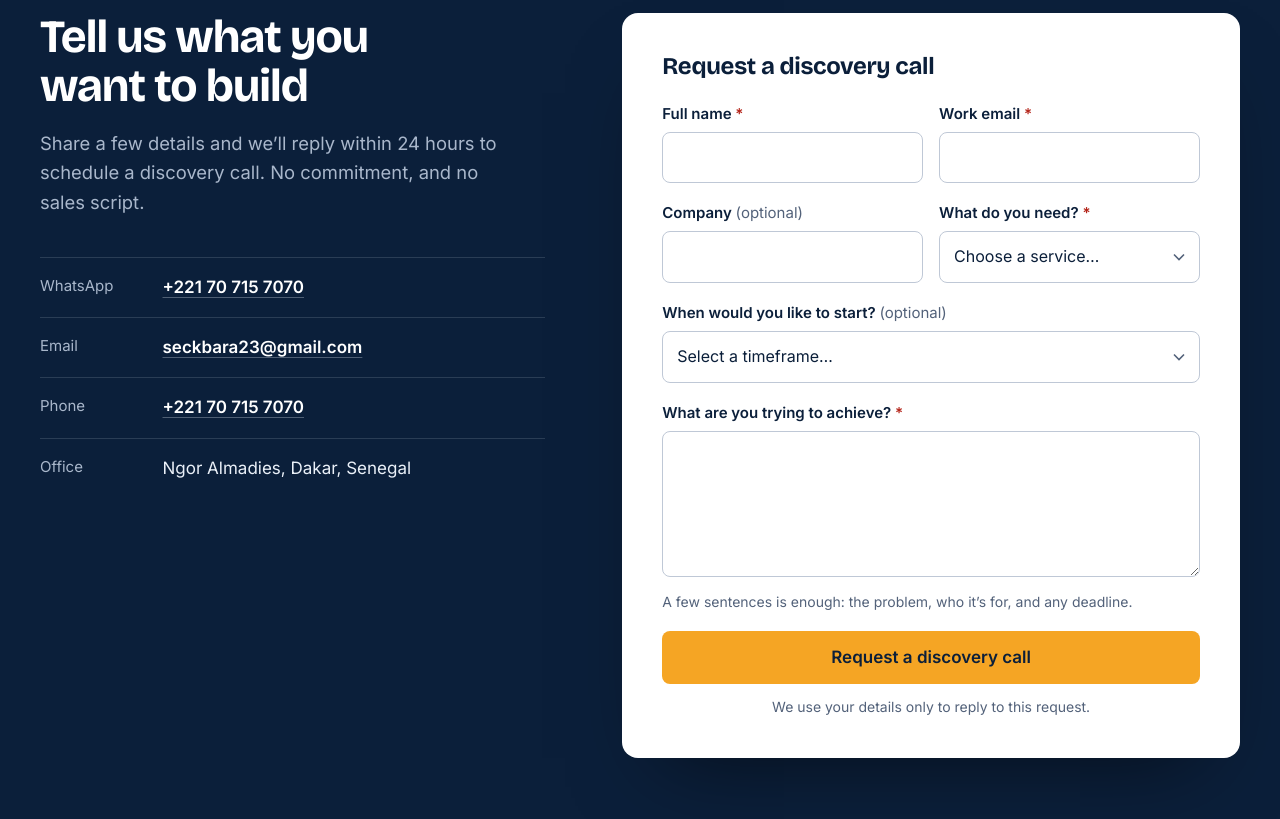
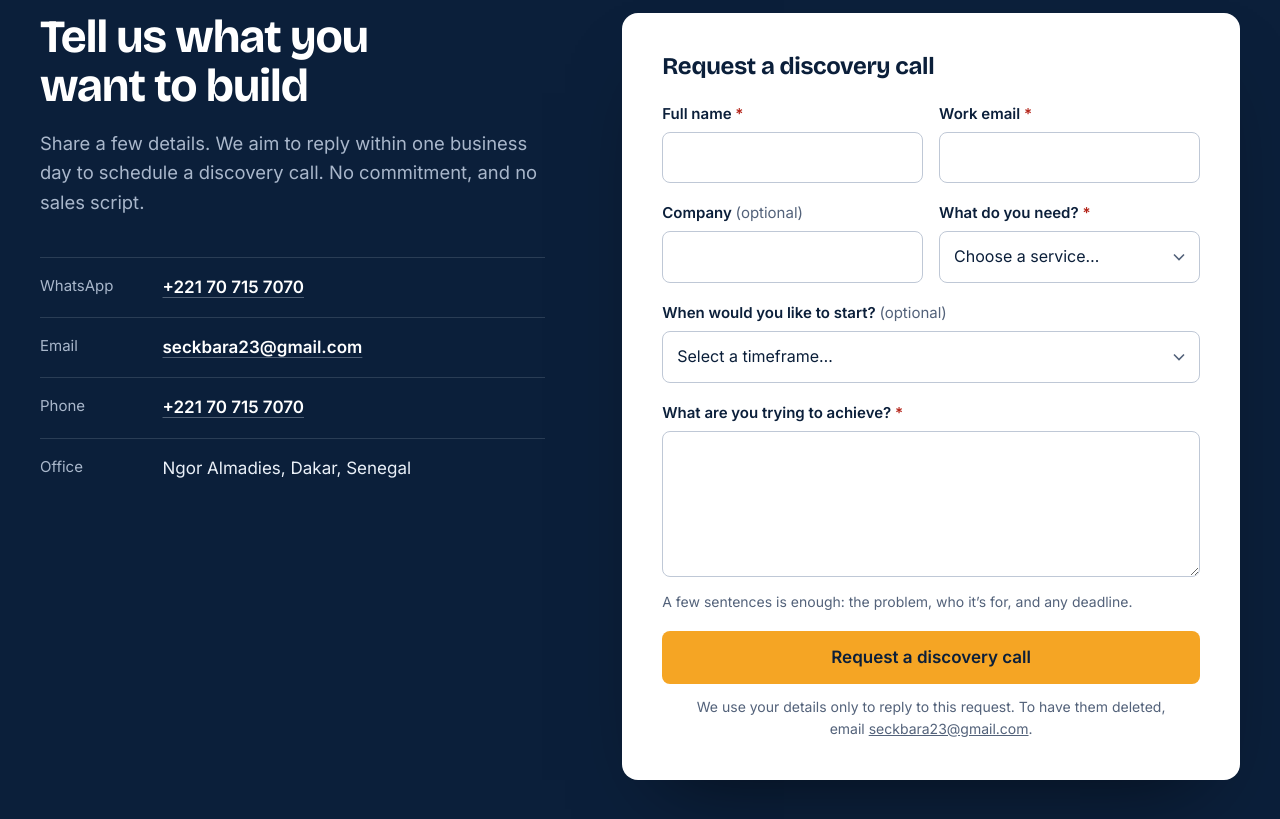
Before and after one commit to seckbara23-cmyk/Teranga-technologies, a website: page index.html in a window 1280 px wide. Shown: the part 8260-9079 px from the top of the page. Drawn offline with Linux system fonts and the light colour scheme.

Commit message:
fix(content): reply-time target instead of an unapproved 24-hour promise
The page promised "we'll reply within 24 hours" / "sous 24 heures", a service
commitment the owner has not signed off (TERANGA-01 gate 3). Replace it with a
target: "We aim to reply within one business day" / "Nous nous efforçons de
répondre sous un jour ouvré". The owner can restore a firm promise once it is
approved.

Privacy note under the form now says how to have the details deleted
(EN and FR), so the notice states purpose and a way to exercise that right.

HTML fallback text mirrors i18n.en; main.js cache key bumped.

Co-Authored-By: Claude Opus 5.5 <noreply@anthropic.com>

```diff
--- a/index.html
+++ b/index.html
@@ -555,7 +555,7 @@
 
         <div class="contact-copy">
           <h2 id="ct-title" data-i18n="ct.title">Tell us what you want to build</h2>
-          <p class="contact-lead" data-i18n="ct.lead">Share a few details and we’ll reply within 24 hours to schedule a discovery call. No commitment, and no sales script.</p>
+          <p class="contact-lead" data-i18n="ct.lead">Share a few details. We aim to reply within one business day to schedule a discovery call. No commitment, and no sales script.</p>
 
           <ul class="contact-direct">
             <li>
@@ -645,7 +645,7 @@
               <span class="spinner" aria-hidden="true"></span>
               <span class="btn-text" data-i18n="f.submit">Request a discovery call</span>
             </button>
-            <p class="form-note" data-i18n="f.note">We use your details only to reply to this request.</p>
+            <p class="form-note" data-i18n="f.note">We use your details only to reply to this request. To have them deleted, email <a href="mailto:seckbara23@gmail.com">seckbara23@gmail.com</a>.</p>
           </form>
         </div>
 
@@ -705,6 +705,6 @@
     </div>
   </footer>
 
-  <script src="main.js?v=2026102202"></script>
+  <script src="main.js?v=2026102203"></script>
 </body>
 </html>
--- a/main.js
+++ b/main.js
@@ -220,7 +220,7 @@
       'faq.7.a': 'We can handle maintenance, monitoring, updates and new features on an ongoing basis, or hand everything over to your team with documentation and a walkthrough.',
 
       'ct.title': 'Tell us what you want to build',
-      'ct.lead':  'Share a few details and we’ll reply within 24 hours to schedule a discovery call. No commitment, and no sales script.',
+      'ct.lead':  'Share a few details. We aim to reply within one business day to schedule a discovery call. No commitment, and no sales script.',
       'ct.d.whatsapp': 'WhatsApp',
       'ct.d.email':    'Email',
       'ct.d.phone':    'Phone',
@@ -245,8 +245,8 @@
       'f.message':      'What are you trying to achieve?',
       'f.message.hint': 'A few sentences is enough: the problem, who it’s for, and any deadline.',
       'f.submit':   'Request a discovery call',
-      'f.note':     'We use your details only to reply to this request.',
-      'f.success':  'Request sent. We’ll reply within 24 hours to schedule your discovery call.',
+      'f.note':     'We use your details only to reply to this request. To have them deleted, email <a href="mailto:seckbara23@gmail.com">seckbara23@gmail.com</a>.',
+      'f.success':  'Request sent. We aim to reply within one business day to schedule your discovery call.',
       'f.error':    'We couldn’t send your request, but your message is not lost. Send it to <a href="mailto:seckbara23@gmail.com" data-fallback="email">seckbara23@gmail.com</a> or on <a href="https://wa.me/221707157070" target="_blank" rel="noopener noreferrer" data-fallback="whatsapp">WhatsApp</a>: both open with your message already filled in.',
       'v.name':    'Enter your name.',
       'v.email':   'Enter a valid email address, like name@company.com.',
@@ -464,7 +464,7 @@
       'faq.7.a': 'Nous pouvons assurer la maintenance, la supervision, les mises à jour et les nouvelles fonctionnalités dans la durée, ou tout transmettre à votre équipe avec documentation et présentation guidée.',
 
       'ct.title': 'Parlez-nous de ce que vous voulez construire',
-      'ct.lead':  'Donnez-nous quelques détails' + NB + ': nous répondons sous 24' + NB + 'heures pour planifier un appel découverte. Sans engagement, et sans discours commercial.',
+      'ct.lead':  'Donnez-nous quelques détails. Nous nous efforçons de répondre sous un jour ouvré pour planifier un appel découverte. Sans engagement, et sans discours commercial.',
       'ct.d.whatsapp': 'WhatsApp',
       'ct.d.email':    'E-mail',
       'ct.d.phone':    'Téléphone',
@@ -489,8 +489,8 @@
       'f.message':      'Quel résultat cherchez-vous à obtenir' + NB + '?',
       'f.message.hint': 'Quelques phrases suffisent' + NB + ': le problème, pour qui, et l’échéance éventuelle.',
       'f.submit':   'Demander un appel découverte',
-      'f.note':     'Vos informations servent uniquement à répondre à cette demande.',
-      'f.success':  'Demande envoyée. Nous vous répondons sous 24' + NB + 'heures pour planifier votre appel découverte.',
+      'f.note':     'Vos informations servent uniquement à répondre à cette demande. Pour les faire supprimer, écrivez à <a href="mailto:seckbara23@gmail.com">seckbara23@gmail.com</a>.',
+      'f.success':  'Demande envoyée. Nous nous efforçons de vous répondre sous un jour ouvré pour planifier votre appel découverte.',
       'f.error':    'Votre demande n’a pas pu être envoyée, mais votre message n’est pas perdu. Envoyez-le à <a href="mailto:seckbara23@gmail.com" data-fallback="email">seckbara23@gmail.com</a> ou sur <a href="https://wa.me/221707157070" target="_blank" rel="noopener noreferrer" data-fallback="whatsapp">WhatsApp</a>' + NB + ': les deux s’ouvrent avec votre message déjà rempli.',
       'v.name':    'Indiquez votre nom.',
       'v.email':   'Indiquez une adresse e-mail valide, par exemple nom@entreprise.com.',
```
